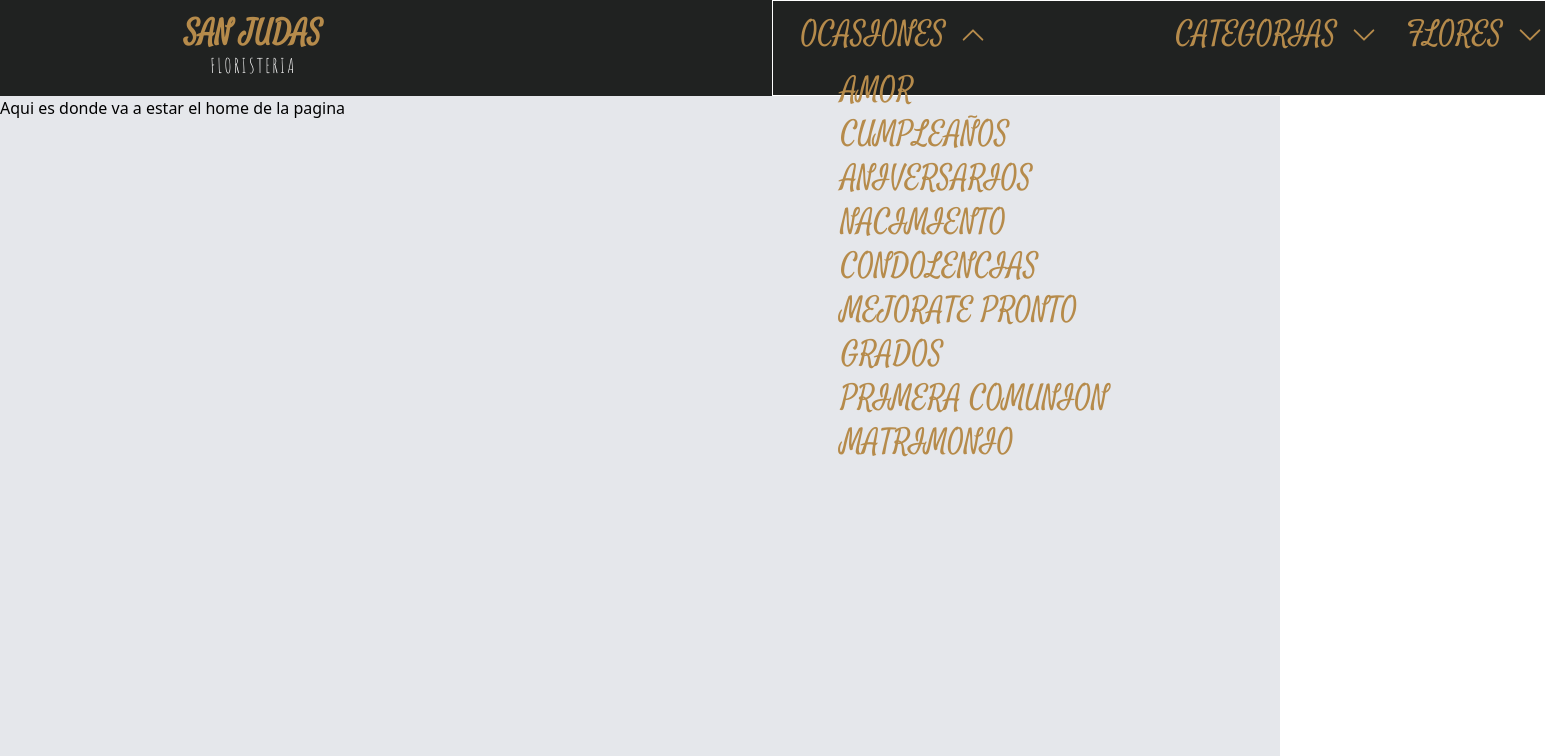
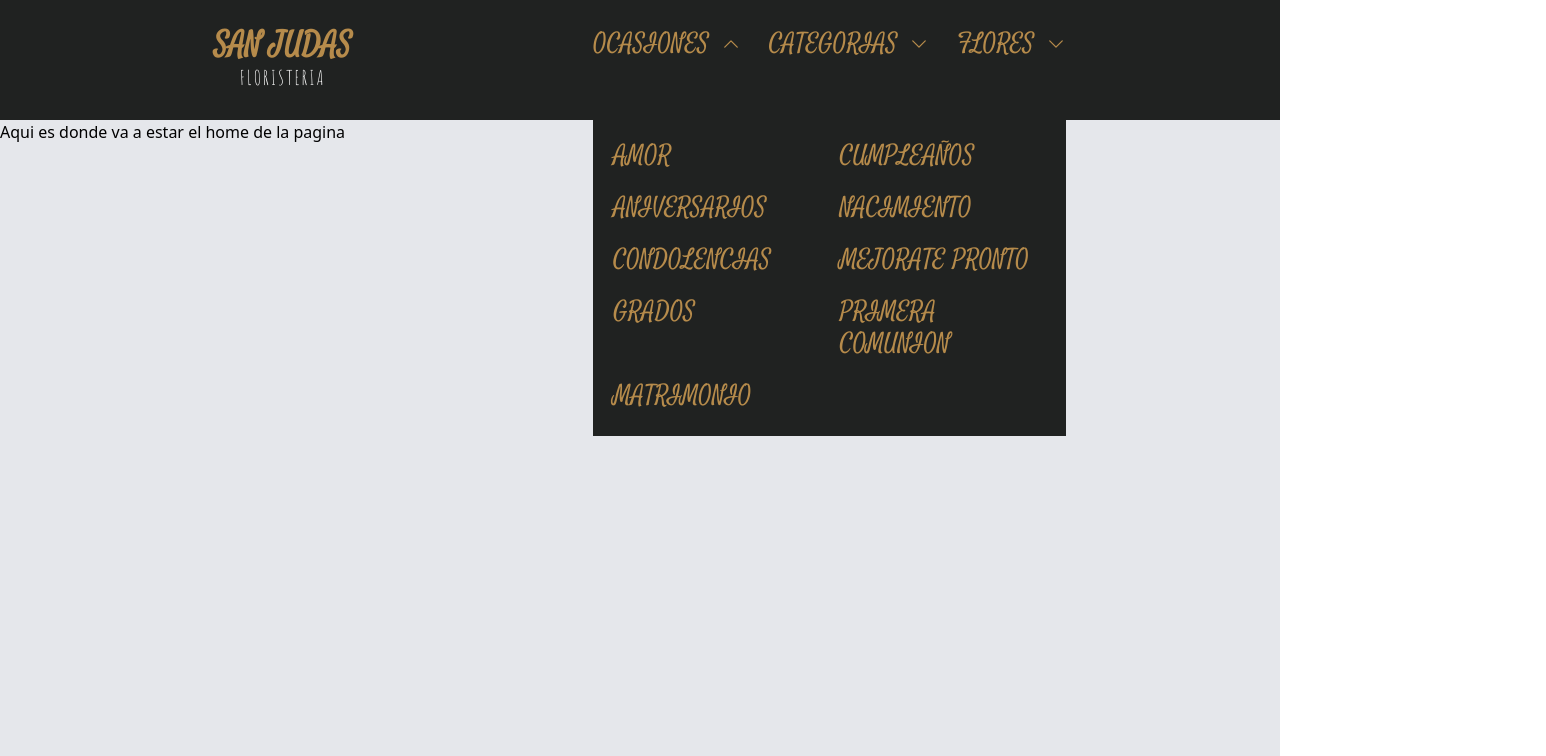
Before and after one commit to Alejandrodiaz562/flowershop-front, a React (Vite) app: page / in a window 1280 px wide. Both pictures are taken after a click on the button "OCASIONES". Shown: the top 756 px of the page, 1546 px wide, since content can reach past the window. Built offline with nearby package versions, Linux system fonts and the light colour scheme.

Commit message:
navbar terminado

```diff
--- a/src/components/NavBar.jsx
+++ b/src/components/NavBar.jsx
@@ -21,10 +21,10 @@ const NavBar = ({items, occasions, categories, flowers}) => {
     const navClass = (`
         bg-myblack
         w-full
-        h-[12vh]
+        h-[15vh]
         flex
         items-center
-        justify-center
+        justify-center sm:justify-evenly
         sticky
         top-0
         z-[50]`
@@ -51,9 +51,7 @@ const NavBar = ({items, occasions, categories, flowers}) => {
         fixed sm:static
         top-0
 
-        pt-25 sm:pt-0
-        sm: border border-white
-        `
+        pt-25 sm:pt-0`
     )
 
     const menuOpenClass = (`
@@ -63,7 +61,7 @@ const NavBar = ({items, occasions, categories, flowers}) => {
     )
 
     const menuCloseClass = (`
-        translate-x-[450px]
+        translate-x-full sm:translate-x-0
         transition-transform
         duration-800
         ease-in-out`
@@ -75,9 +73,17 @@ const NavBar = ({items, occasions, categories, flowers}) => {
                 <ul
                     //
                     className={`
-                    ${openSubMenu === menuItem ? 'diisplay' : 'hidden'}
+                    ${openSubMenu === menuItem ? 'grid' : 'hidden'}
                     w-fit
-                    px-10`
+                    pl-10
+
+                    sm:absolute
+                    sm:mt-10
+                    sm:grid-cols-2
+                    sm:gap-x-5
+                    sm:gap-y-3
+                    sm:p-5
+                    sm:bg-myblack`
                     }
                 >
                 {subMenuItems.map((item)=> (
@@ -168,7 +174,7 @@ const NavBar = ({items, occasions, categories, flowers}) => {
                             className={`
                                 my-4
                                 ml-7
-                                text-3xl
+                                text-3xl sm:text-2xl
                                 font-satisfy`
                             }
                         >
@@ -184,8 +190,8 @@ const NavBar = ({items, occasions, categories, flowers}) => {
                             >
                                 {el.toUpperCase()}
                                 {openSubMenu === el  //
-                                    ? <HiChevronUp/>
-                                    : <HiChevronDown/>
+                                    ? <HiChevronUp className="text-xl"/>
+                                    : <HiChevronDown className="text-xl"/>
                                 }
                             </button>
                         {
```
